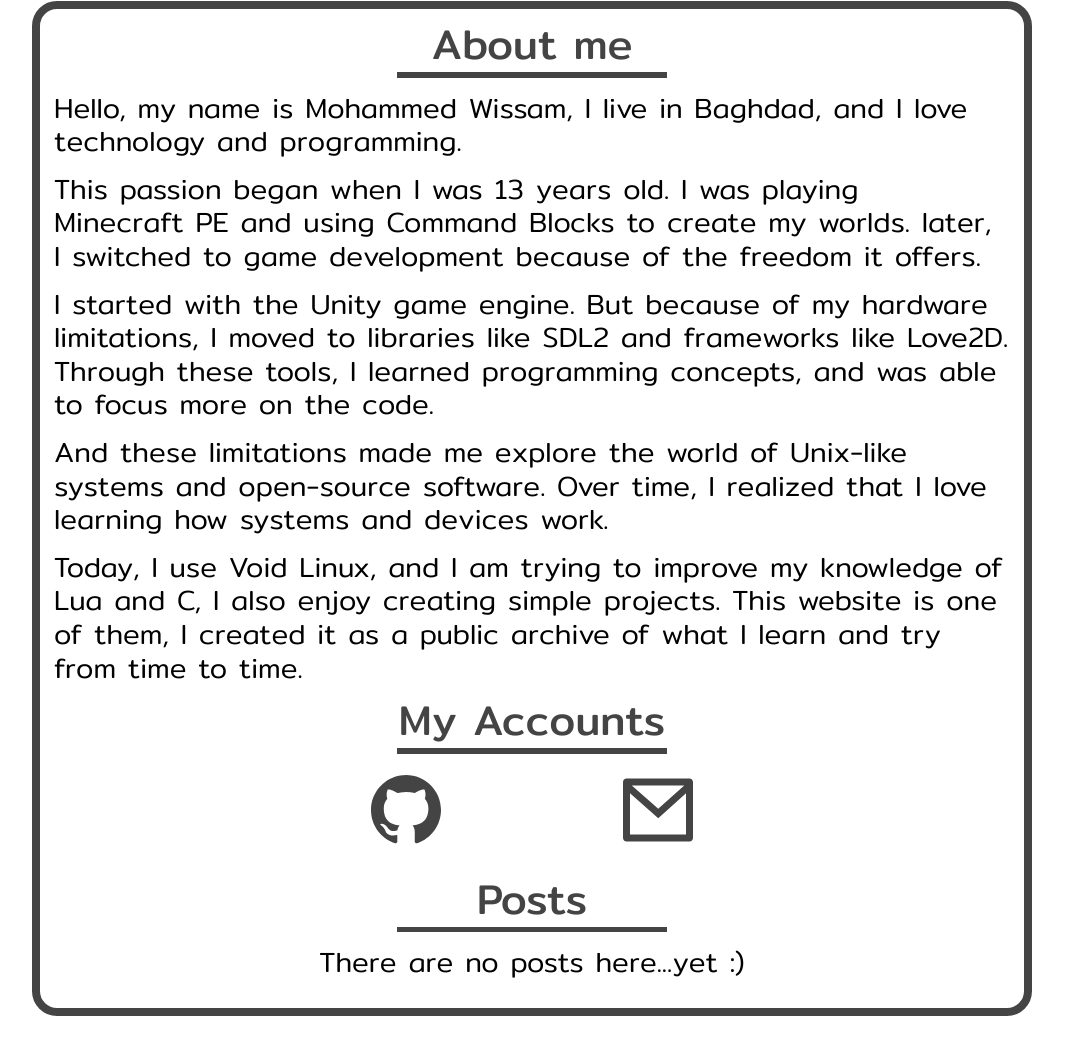
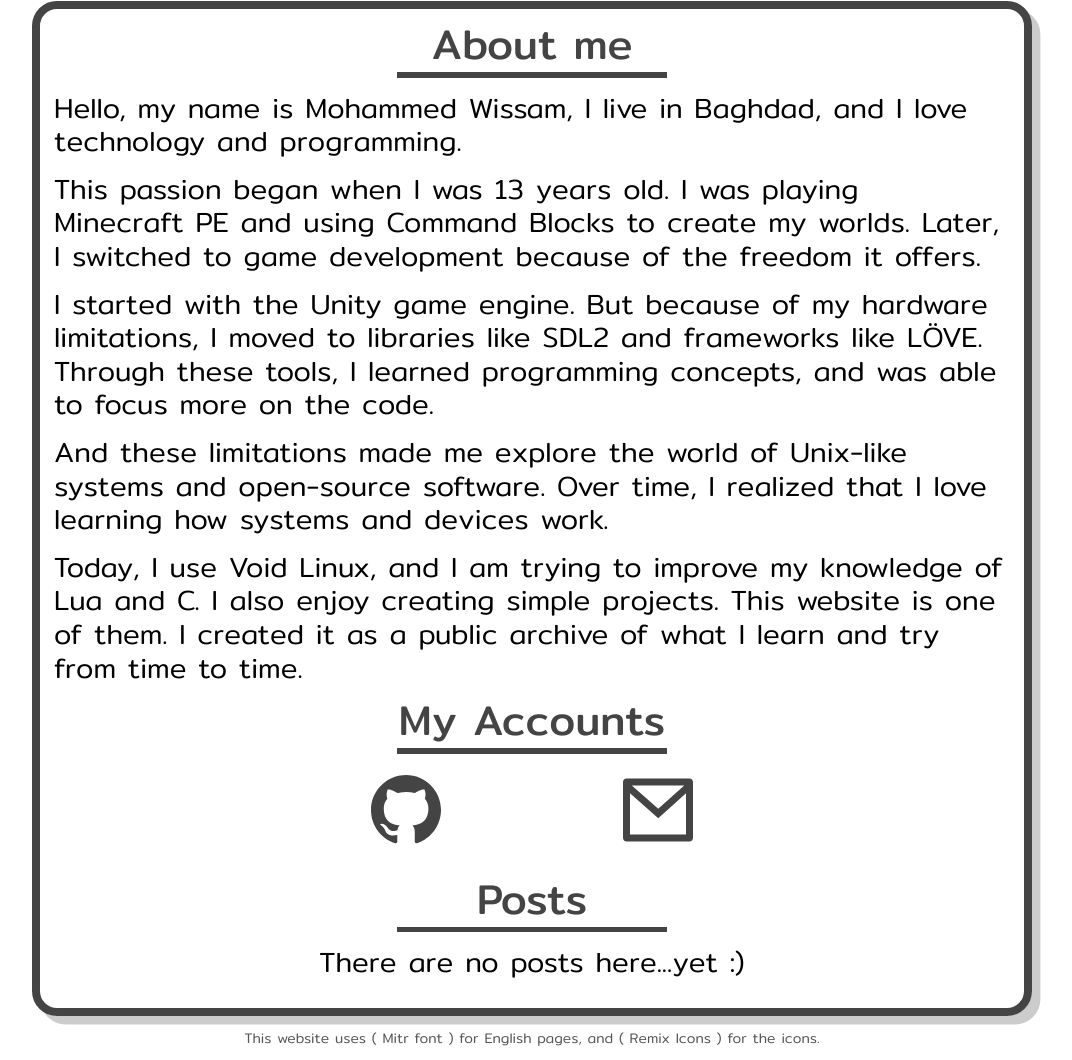
Before and after one commit to mo7mdws/mo7mdws.github.io, a plain HTML site: page index.html in a window 1280 px wide. Shown: the part 129-1189 px from the top of the page, without its empty margins (108-1180 px from the left). Drawn offline with Linux system fonts and the light colour scheme.

Commit message:
Add footer

```diff
--- a/index.html
+++ b/index.html
@@ -3,7 +3,7 @@
 	<head>
 	    <meta charset="UTF-8">
 		<title>Mohammed Wissam</title>
-		<meta name="viewport" content="width=device-width, inital-scale=1.0">
+		<meta name="viewport" content="width=device-width, initial-scale=1.0">
 		<link rel="stylesheet" href="style.css">
 		<!-- FONTS -->
 		<link rel="preconnect" href="https://fonts.googleapis.com">
@@ -26,13 +26,13 @@
 				<p>
 					This passion began when <span class="nobreak">I was</span> <span class="nobreak">13 years</span> old.
 					<span class="nobreak">I was</span> playing <span class="nobreak">Minecraft PE</span>
-					and using Command Blocks to create my worlds. later, <span class="nobreak">I switched</span>
+					and using Command Blocks to create my worlds. Later, <span class="nobreak">I switched</span>
 					to game development because of the freedom it offers.
 				</p>
 				<p>
 					<span class="nobreak">I started</span> with the Unity game engine.
 					But because of my hardware limitations, <span class="nobreak">I moved</span>
-					to libraries like SDL2 and frameworks like Love2D. Through these tools,
+					to libraries like SDL2 and frameworks like LÖVE. Through these tools,
 					<span class="nobreak">I learned</span> programming concepts, and was able to focus more on the code.
 				</p>
 				<p>
@@ -42,8 +42,8 @@
 				<p>
 					Today, <span class="nobreak">I use</span> <span class="nobreak">Void Linux,</span> and
 					<span class="nobreak">I am</span> trying to improve my knowledge of
-					<span class="nobreak">Lua and C,</span> <span class="nobreak">I also</span>
-					enjoy creating simple projects. This website is one of them, <span class="nobreak">I created</span>
+					<span class="nobreak">Lua and C.</span> <span class="nobreak">I also</span>
+					enjoy creating simple projects. This website is one of them. <span class="nobreak">I created</span>
 					it as a public archive of what <span class="nobreak">I learn</span> and try from time to time.
 				</p>
 			</section>
@@ -65,5 +65,11 @@
 				<p style="text-align: center;">There are no posts here...yet :)</p>
 			</section>
 		</main>
+		<footer>
+			<p id="lastline">
+				This website uses ( Mitr font ) for English pages,
+				<span class="nobreak">and ( Remix Icons ) for the icons.</span>
+			</p>
+		</footer>
 	</body>
 </html>
--- a/style.css
+++ b/style.css
@@ -21,6 +21,7 @@
 	padding: 0.5rem;
 	border: 0.3rem solid #444444;
 	border-radius: 25px;
+	box-shadow: 0.3rem 0.3rem #CCCCCC;
 }
 section {
 	margin: 0 0 0.5rem 0;
@@ -67,3 +68,12 @@
 	width: 3rem;
 	height: 3rem;
 }
+
+#lastline {
+	color: #555555;
+	font-size: 0.5rem;
+	font-weight: 300;
+	text-align: center;
+	line-height: 1;
+	margin: 0;
+}
```
